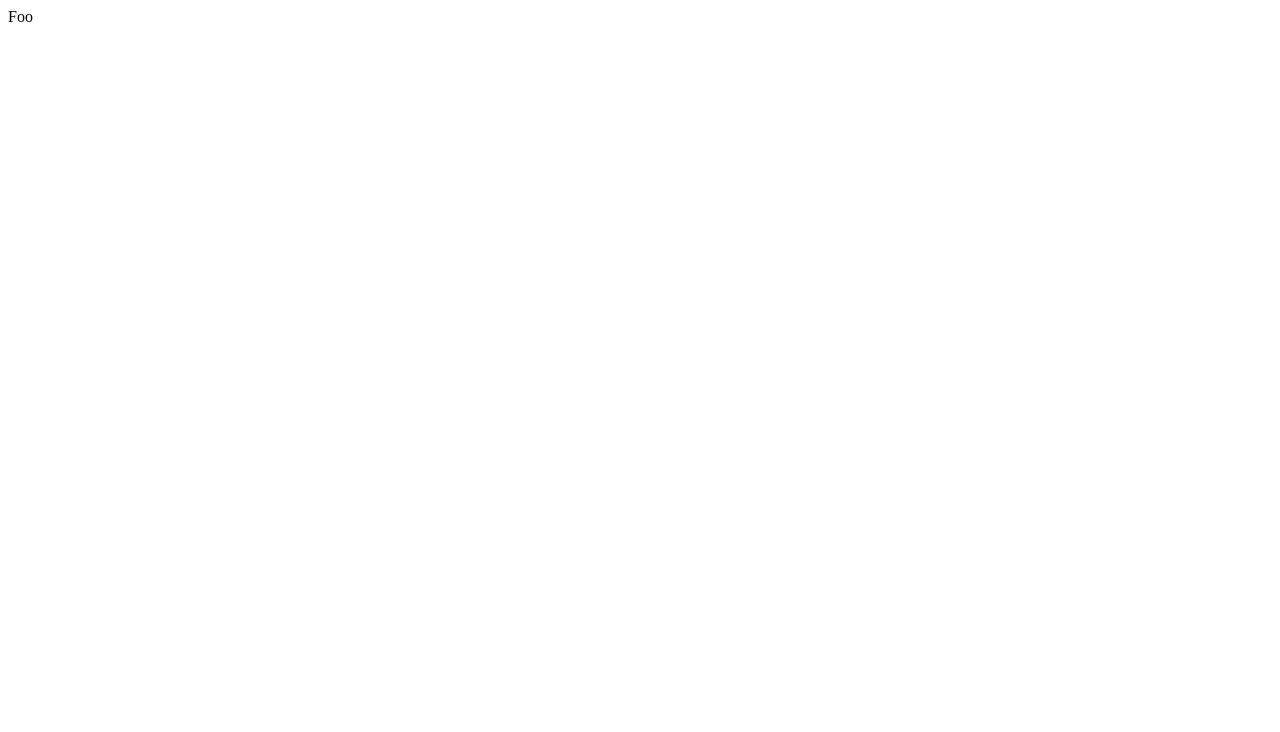
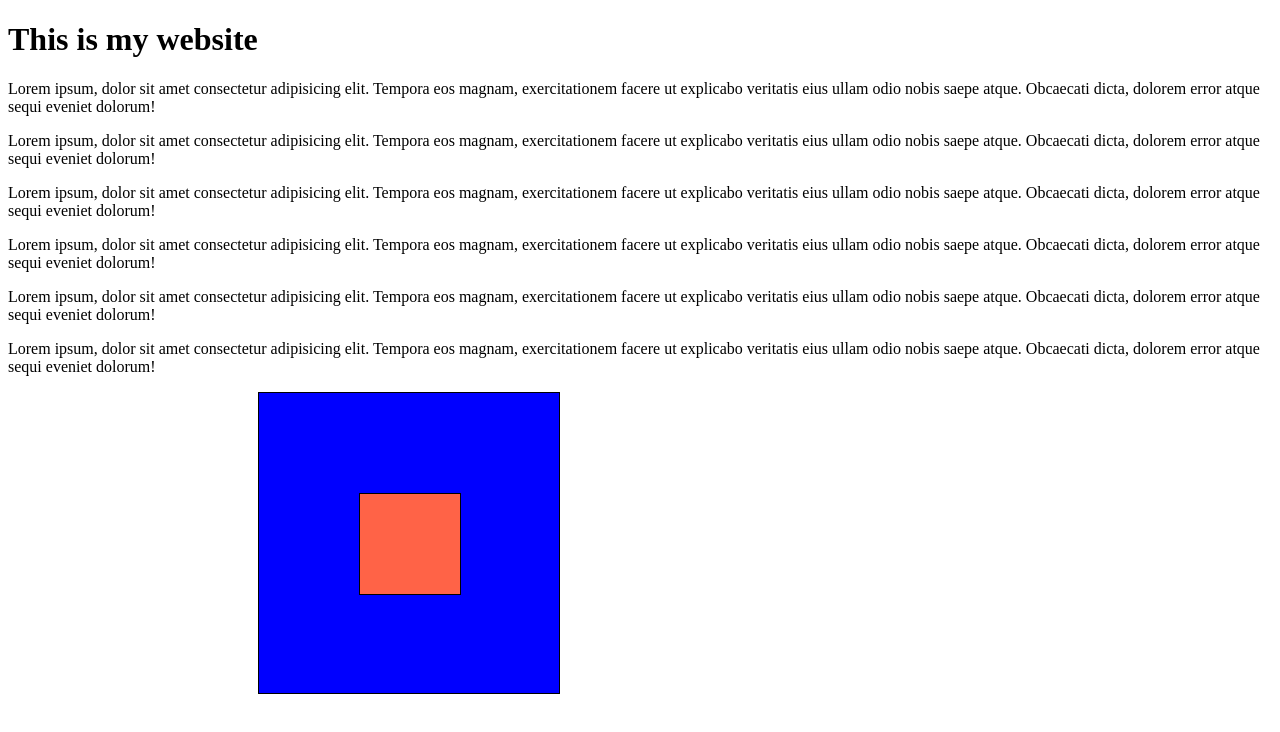
Before and after one commit to ptbuchanan/simple-cssbox, a plain HTML site: page css/index.html in a window 1280 px wide. Drawn offline with Linux system fonts and the light colour scheme.

Commit message:
Understanding different positions and divs'

```diff
--- a/css/index.html
+++ b/css/index.html
@@ -1,3 +1,43 @@
-<div>
-    Foo
-  </div>
+<!DOCTYPE html>
+
+<html>
+<head>
+    <title>My Website</title>
+    <link rel="stylesheet" href="styles.css">
+
+</head>
+
+</html>
+<body>
+
+    <!--
+        There are 3 ways you can add CSS properties to HTML properties:
+        1. Inline Ex:
+            <body style="background-color: blue;">
+        2. Internal Ex:
+            <style>
+                body{
+                    background-color: royalblue;
+                }
+            </style>
+        3. External (Works the best if complex) Ex:
+            Create separate css file and link it.
+    -->
+
+    <h1>This is my website</h1>
+
+    <p>Lorem ipsum, dolor sit amet consectetur adipisicing elit. Tempora eos magnam, exercitationem facere ut explicabo veritatis eius ullam odio nobis saepe atque. Obcaecati dicta, dolorem error atque sequi eveniet dolorum!</p>
+    <p>Lorem ipsum, dolor sit amet consectetur adipisicing elit. Tempora eos magnam, exercitationem facere ut explicabo veritatis eius ullam odio nobis saepe atque. Obcaecati dicta, dolorem error atque sequi eveniet dolorum!</p>
+    <p>Lorem ipsum, dolor sit amet consectetur adipisicing elit. Tempora eos magnam, exercitationem facere ut explicabo veritatis eius ullam odio nobis saepe atque. Obcaecati dicta, dolorem error atque sequi eveniet dolorum!</p>
+    <p>Lorem ipsum, dolor sit amet consectetur adipisicing elit. Tempora eos magnam, exercitationem facere ut explicabo veritatis eius ullam odio nobis saepe atque. Obcaecati dicta, dolorem error atque sequi eveniet dolorum!</p>
+    <p>Lorem ipsum, dolor sit amet consectetur adipisicing elit. Tempora eos magnam, exercitationem facere ut explicabo veritatis eius ullam odio nobis saepe atque. Obcaecati dicta, dolorem error atque sequi eveniet dolorum!</p>
+    <p>Lorem ipsum, dolor sit amet consectetur adipisicing elit. Tempora eos magnam, exercitationem facere ut explicabo veritatis eius ullam odio nobis saepe atque. Obcaecati dicta, dolorem error atque sequi eveniet dolorum!</p>
+
+
+    <div id="box1">
+        <div id="box2"></div>
+    </div>
+
+
+</body>
+</html>
--- a/css/styles.css
+++ b/css/styles.css
@@ -1,13 +1,32 @@
-/* Everything is a box */
-div {
-    /* The space between different elements and occures outside
-    the border */
-    margin: 20px;
-    /* Border is the layer that goes betweent he padding and the     outside of the element.   */
-    border: 30px solid blue;
-    /* Padding allows you to add extra space to the element         without making the contant itself larger */
-    padding: 15px;
-    background-color: red;
+#box1{
+    border: 1px solid;
+    height: 300px;
+    width: 300px;
+    background-color: blue;
+    /*
+    Static position mean's it's in it's normal state
+    Relative position mean's there's a point of origin it will adjust too
+    Absolute will have it's taken out of the document and make it anchored.
+    Aboluste will search for a parent that is static or relatviely
+    Fixed will stay wherever you put it in it's viewport.
+    Then there's sticky.  Sticky will be stuck to whatever viewport when moving
+    */
+    position: relative;
+    left: 250px;
+
+
+}
+
+#box2{
+    border: 1px solid;
     height: 100px;
-    width: 200px;
-  }
+    width: 100px;
+    background-color: tomato;
+
+    position: absolute;
+
+    top: 100px;
+    left: 100px;
+
+
+}
```
Also changed, not shown: css/page2.html (added, +21 -0 lines), 1 other file.
